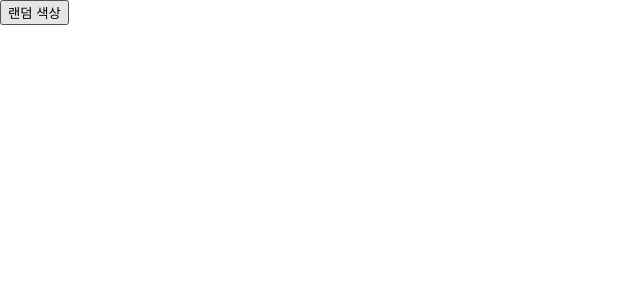
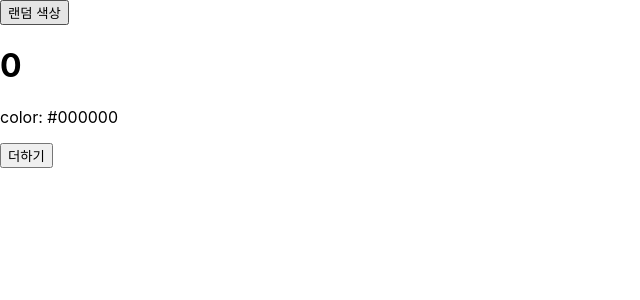
Before and after one commit to jang95/React-basic, a React (Create React App) app in the folder hello-react/: page / in a window 1280 px wide. Shown: the top 300 px of the page, without its empty margins (0-640 px from the left). Built offline with nearby package versions, Linux system fonts and the light colour scheme.

Commit message:
Study Day 16 (chapter7 라이플 사이클 마무리)

```diff
--- a/hello-react/src/LifeCycleSample.js
+++ b/hello-react/src/LifeCycleSample.js
@@ -21,6 +21,41 @@
     return null;
   }
 
+  componentDidMount() {
+    console.log('componentDidMount');
+  }
+
+  shouldComponentUpdate(nextProps, nextState) {
+    console.log('shouldComponentUpdate', nextProps, nextState);
+    // 숫자의 마지막 자리가 4면 리렌더링하지 않습니다.
+    return nextState.number % 10 !== 4;
+  }
+
+  componentWillUnmount() {
+    console.log('componentWillUnmount');
+  }
+
+  handleClick = () => {
+    this.setState({
+      number: this.state.number + 1
+    });
+  }
+
+  getSnapshotBeforeUpdate(prevProps, prevState) {
+    console.log('getSnapshotBeforeUpdate');
+    if (prevProps.color !== this.props.color) {
+      return this.myRef.style.color;
+    }
+    return null;
+  }
+
+  componentDidUpdate(prevProps, prevState, snapshot) {
+    console.log('componentDidUpdate', prevProps, prevState);
+    if (snapshot) {
+      console.log('업데이트되기 직전 색상: ', snapshot);
+    }
+  }
+
   render() {
     console.log("render");
 
@@ -28,7 +63,15 @@
       color: this.props.color,
     };
 
-    return <div></div>;
+    return (
+      <div>
+        <h1 style={style} ref={ref => this.myRef = ref}>
+          {this.state.number}
+        </h1>
+        <p>color: {this.state.color}</p>
+        <button onClick={this.handleClick}>더하기</button>
+      </div>
+    );
   }
 }
 
--- a/hello-react/src/index.js
+++ b/hello-react/src/index.js
@@ -25,9 +25,9 @@
 
 const root = ReactDOM.createRoot(document.getElementById('root'));
 root.render(
-  <React.StrictMode>
+  // <React.StrictMode>
     <App />
-  </React.StrictMode>
+  // </React.StrictMode>
 );
 
 // If you want to start measuring performance in your app, pass a function
```
Also changed, not shown: hello-react/src/memo/chapter7/라이프 사이클 메서드.txt.
